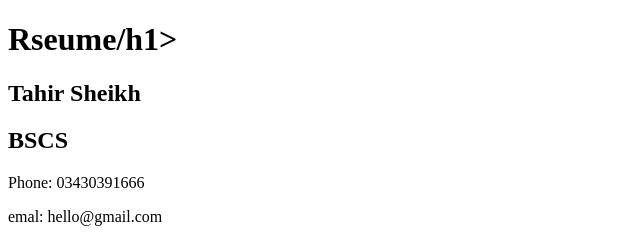
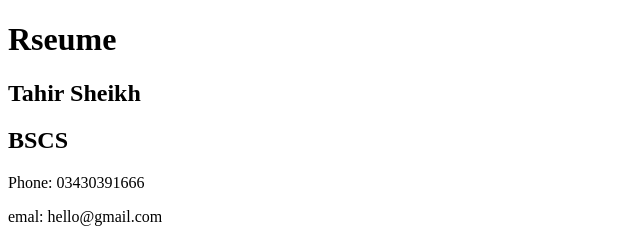
Before and after one commit to developerninjass/Resume, a plain HTML site: page index.html in a window 1280 px wide. Shown: the full height of the page, 0-640 px from the left. Drawn offline with Linux system fonts and the light colour scheme.

Commit message:
Update index.html

```diff
--- a/index.html
+++ b/index.html
@@ -4,12 +4,15 @@
     <meta charset="UTF-8">
     <meta name="viewport" content="width=device-width, initial-scale=1.0">
     <title>Document</title>
+    <link rel="stylesheet" href="styles.css">
 </head>
+
 <body>
-    <h1>Rseume/h1>
+    <h1>Rseume</h1>
   <h2>Tahir Sheikh</h2>
 <h2>BSCS</h2>
 <p>Phone: 03430391666</p>
         <p>emal: hello@gmail.com</p>
+
 </body>
 </html>
```
